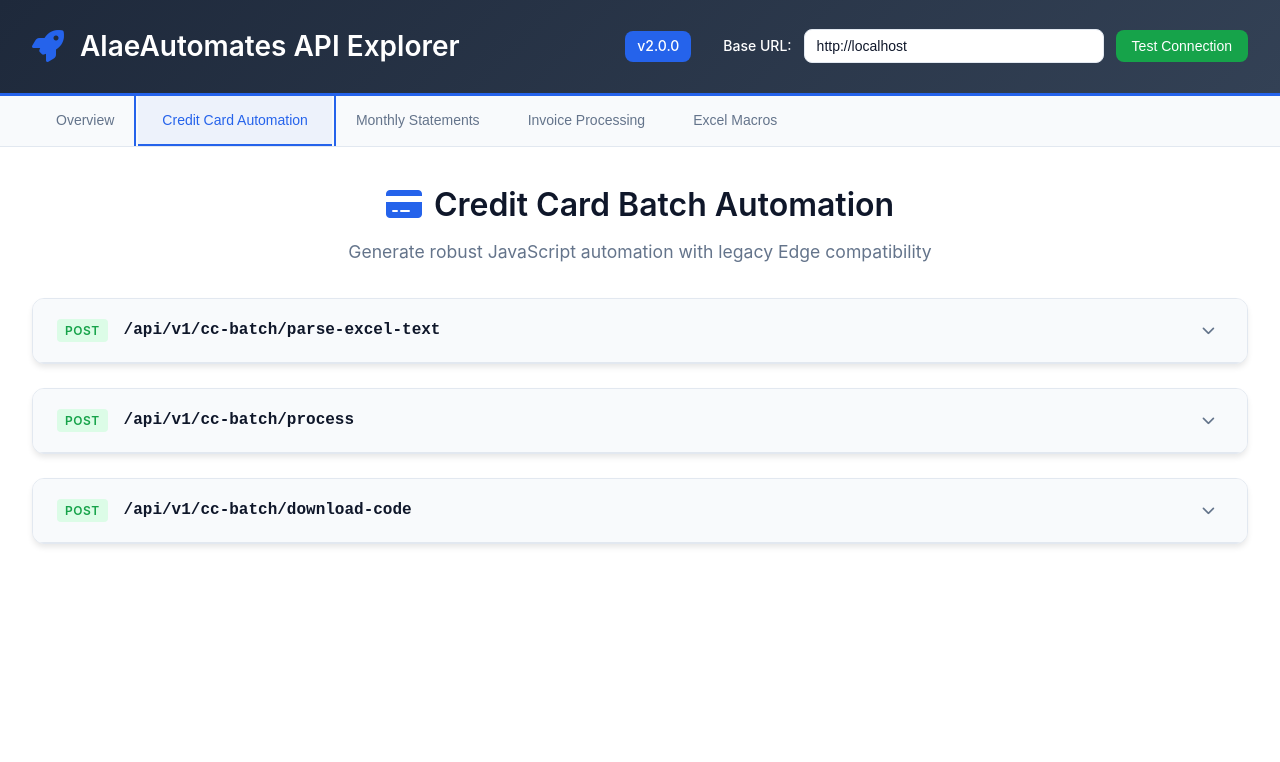
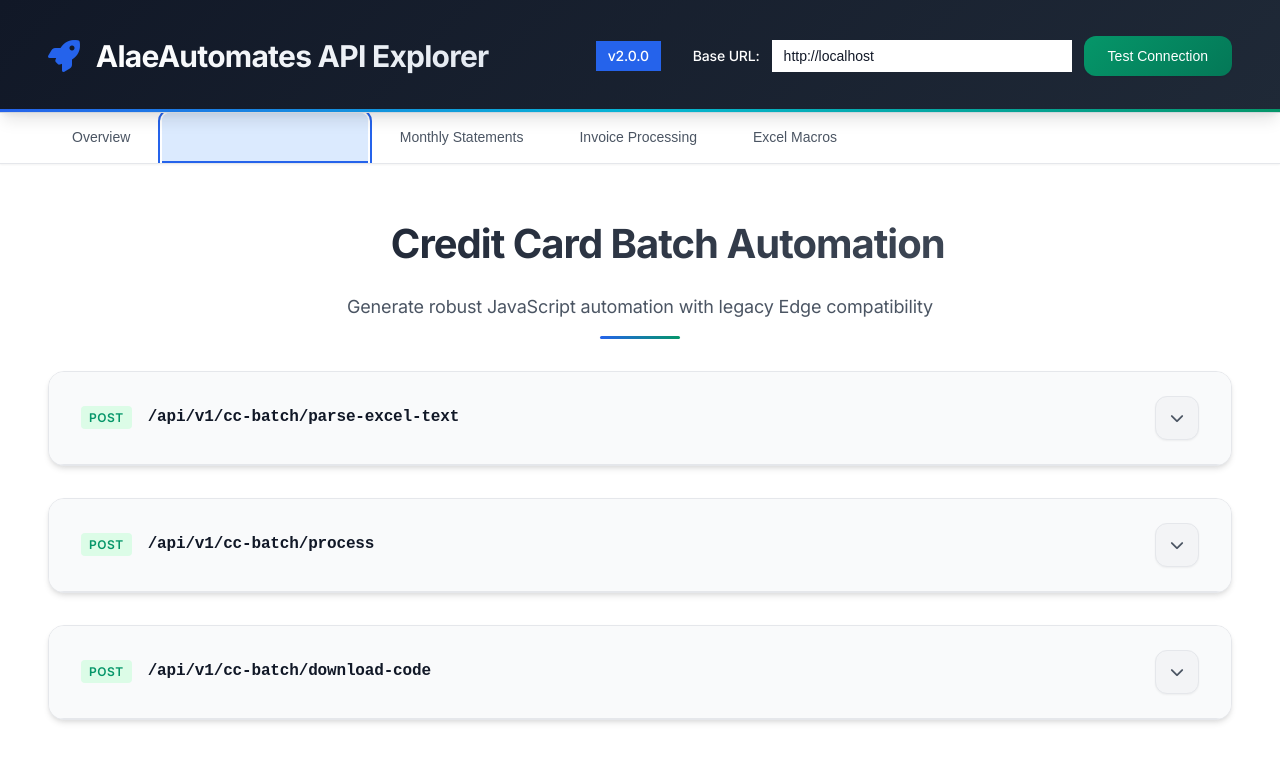
Before and after one commit to LaazAlae/alaeautomates-backend, a plain HTML site: page Visualiser/index.html in a window 1280 px wide. Both pictures are taken after a click on the button "Credit Card Automation". Drawn offline with nearby package versions, Linux system fonts and the light colour scheme; files that its build step writes are made by us from their sources; files whose address does not match are found by name.

Commit message:
Complete professional redesign: premium UI, modern   typography, enhanced animations and enterprise-grade visual   design

```diff
--- a/Visualiser/index.html
+++ b/Visualiser/index.html
@@ -4,6 +4,9 @@
     <meta charset="UTF-8">
     <meta name="viewport" content="width=device-width, initial-scale=1.0">
     <title>AlaeAutomates API Explorer</title>
+    <link rel="preconnect" href="https://fonts.googleapis.com">
+    <link rel="preconnect" href="https://fonts.gstatic.com" crossorigin>
+    <link href="https://fonts.googleapis.com/css2?family=Inter:wght@400;500;600;700&display=swap" rel="stylesheet">
     <link rel="stylesheet" href="/visualizer/styles.css">
     <link href="https://cdnjs.cloudflare.com/ajax/libs/prism/1.29.0/themes/prism-tomorrow.min.css" rel="stylesheet">
     <link href="https://cdnjs.cloudflare.com/ajax/libs/font-awesome/6.4.0/css/all.min.css" rel="stylesheet">
@@ -30,11 +33,13 @@
 
         <!-- Navigation -->
         <nav class="nav-tabs">
-            <button class="tab-btn active" data-section="overview">Overview</button>
-            <button class="tab-btn" data-section="cc-batch">Credit Card Automation</button>
-            <button class="tab-btn" data-section="monthly-statements">Monthly Statements</button>
-            <button class="tab-btn" data-section="invoices">Invoice Processing</button>
-            <button class="tab-btn" data-section="excel-macros">Excel Macros</button>
+            <div class="nav-tabs-inner">
+                <button class="tab-btn active" data-section="overview">Overview</button>
+                <button class="tab-btn" data-section="cc-batch">Credit Card Automation</button>
+                <button class="tab-btn" data-section="monthly-statements">Monthly Statements</button>
+                <button class="tab-btn" data-section="invoices">Invoice Processing</button>
+                <button class="tab-btn" data-section="excel-macros">Excel Macros</button>
+            </div>
         </nav>
 
         <!-- Main Content -->
--- a/Visualiser/styles.css
+++ b/Visualiser/styles.css
@@ -1,24 +1,57 @@
-/* AlaeAutomates API Explorer Styles */
+/* AlaeAutomates API Explorer - Professional Edition */
 :root {
+    /* Professional Color Palette */
     --primary-color: #2563eb;
     --primary-hover: #1d4ed8;
-    --success-color: #16a34a;
+    --primary-light: #dbeafe;
+    --success-color: #059669;
+    --success-light: #d1fae5;
     --warning-color: #d97706;
+    --warning-light: #fef3c7;
     --error-color: #dc2626;
-    --dark-bg: #1e293b;
-    --dark-surface: #334155;
-    --light-surface: #f8fafc;
-    --border-color: #e2e8f0;
-    --text-primary: #0f172a;
-    --text-secondary: #64748b;
-    --text-light: #94a3b8;
-    --code-bg: #1e1e1e;
-    --shadow: 0 4px 6px -1px rgba(0, 0, 0, 0.1);
-    --shadow-lg: 0 10px 15px -3px rgba(0, 0, 0, 0.1);
-    --radius: 8px;
+    --error-light: #fee2e2;
+
+    /* Sophisticated Grays */
+    --gray-50: #f9fafb;
+    --gray-100: #f3f4f6;
+    --gray-200: #e5e7eb;
+    --gray-300: #d1d5db;
+    --gray-400: #9ca3af;
+    --gray-500: #6b7280;
+    --gray-600: #4b5563;
+    --gray-700: #374151;
+    --gray-800: #1f2937;
+    --gray-900: #111827;
+
+    /* Modern Surfaces */
+    --surface-primary: #ffffff;
+    --surface-secondary: var(--gray-50);
+    --surface-tertiary: var(--gray-100);
+    --surface-dark: var(--gray-900);
+
+    /* Typography */
+    --text-primary: var(--gray-900);
+    --text-secondary: var(--gray-600);
+    --text-tertiary: var(--gray-500);
+    --text-inverse: #ffffff;
+
+    /* Borders & Shadows */
+    --border-light: var(--gray-200);
+    --border-medium: var(--gray-300);
+    --shadow-sm: 0 1px 2px 0 rgba(0, 0, 0, 0.05);
+    --shadow-md: 0 4px 6px -1px rgba(0, 0, 0, 0.1), 0 2px 4px -1px rgba(0, 0, 0, 0.06);
+    --shadow-lg: 0 10px 15px -3px rgba(0, 0, 0, 0.1), 0 4px 6px -2px rgba(0, 0, 0, 0.05);
+    --shadow-xl: 0 20px 25px -5px rgba(0, 0, 0, 0.1), 0 10px 10px -5px rgba(0, 0, 0, 0.04);
+
+    /* Spacing & Radius */
+    --radius-sm: 6px;
+    --radius-md: 8px;
     --radius-lg: 12px;
-    --info-bg: #dbeafe;
-    --info-border: #3b82f6;
+    --radius-xl: 16px;
+
+    /* Info Components */
+    --info-bg: var(--primary-light);
+    --info-border: var(--primary-color);
 }
 
 * {
@@ -28,27 +61,44 @@
 }
 
 body {
-    font-family: -apple-system, BlinkMacSystemFont, 'Segoe UI', Roboto, sans-serif;
+    font-family: 'Inter', -apple-system, BlinkMacSystemFont, 'Segoe UI', 'Roboto', 'Oxygen', 'Ubuntu', 'Cantarell', sans-serif;
     line-height: 1.6;
     color: var(--text-primary);
-    background: linear-gradient(135deg, #f0f9ff 0%, #e0f2fe 100%);
+    background: linear-gradient(135deg, var(--gray-50) 0%, var(--surface-secondary) 50%, var(--gray-100) 100%);
+    min-height: 100vh;
+    font-size: 16px;
+    font-weight: 400;
+    letter-spacing: -0.01em;
+    -webkit-font-smoothing: antialiased;
+    -moz-osx-font-smoothing: grayscale;
+}
+
+.container {
+    width: 100%;
+    margin: 0;
+    background: white;
     min-height: 100vh;
 }
 
-.container {
-    max-width: 1400px;
-    margin: 0 auto;
-    background: white;
-    min-height: 100vh;
+/* Professional Header */
+.header {
+    background: linear-gradient(135deg, var(--surface-dark) 0%, var(--gray-800) 100%);
+    color: var(--text-inverse);
+    padding: 2rem 2rem;
+    border-bottom: 1px solid var(--border-medium);
     box-shadow: var(--shadow-lg);
+    position: relative;
+    z-index: 50;
 }
 
-/* Header */
-.header {
-    background: linear-gradient(135deg, var(--dark-bg) 0%, var(--dark-surface) 100%);
-    color: white;
-    padding: 1.5rem 2rem;
-    border-bottom: 3px solid var(--primary-color);
+.header::after {
+    content: '';
+    position: absolute;
+    bottom: 0;
+    left: 0;
+    right: 0;
+    height: 3px;
+    background: linear-gradient(90deg, var(--primary-color) 0%, #06b6d4 50%, var(--success-color) 100%);
 }
 
 .header-content {
@@ -56,6 +106,9 @@ body {
     justify-content: space-between;
     align-items: center;
     gap: 2rem;
+    max-width: 1600px;
+    margin: 0 auto;
+    padding: 0 1rem;
 }
 
 .logo {
@@ -76,9 +129,14 @@ body {
 }
 
 .logo h1 {
-    font-size: 1.75rem;
-    font-weight: 600;
+    font-size: 1.875rem;
+    font-weight: 700;
     margin: 0;
+    letter-spacing: -0.025em;
+    background: linear-gradient(135deg, #ffffff 0%, #e2e8f0 100%);
+    -webkit-background-clip: text;
+    -webkit-text-fill-color: transparent;
+    background-clip: text;
 }
 
 .header-info {
@@ -117,31 +175,66 @@ body {
 }
 
 .btn-test {
-    background: var(--success-color);
-    color: white;
-    padding: 0.5rem 1rem;
+    background: linear-gradient(135deg, var(--success-color) 0%, #047857 100%);
+    color: var(--text-inverse);
+    padding: 0.75rem 1.5rem;
     border: none;
-    border-radius: var(--radius);
+    border-radius: var(--radius-lg);
     font-size: 0.875rem;
+    font-weight: 500;
     cursor: pointer;
-    transition: all 0.2s;
+    transition: all 0.3s cubic-bezier(0.4, 0, 0.2, 1);
     display: inline-flex;
     align-items: center;
-    gap: 0.5rem;
+    gap: 0.75rem;
+    box-shadow: var(--shadow-sm);
+    position: relative;
+    overflow: hidden;
+}
+
+.btn-test::before {
+    content: '';
+    position: absolute;
+    inset: 0;
+    background: linear-gradient(135deg, rgba(255,255,255,0.2) 0%, transparent 100%);
+    opacity: 0;
+    transition: opacity 0.3s ease;
 }
 
 .btn-test:hover {
-    background: #15803d;
-    transform: translateY(-1px);
+    background: linear-gradient(135deg, #047857 0%, #065f46 100%);
+    transform: translateY(-2px) scale(1.02);
+    box-shadow: var(--shadow-lg);
 }
 
-/* Navigation */
+.btn-test:hover::before {
+    opacity: 1;
+}
+
+.btn-test:active {
+    transform: translateY(-1px) scale(1.01);
+}
+
+/* Professional Navigation */
 .nav-tabs {
     display: flex;
-    background: var(--light-surface);
-    border-bottom: 1px solid var(--border-color);
+    background: var(--surface-primary);
+    border-bottom: 1px solid var(--border-light);
     overflow-x: auto;
-    padding: 0 2rem;
+    justify-content: center;
+    position: sticky;
+    top: 0;
+    z-index: 40;
+    backdrop-filter: blur(8px);
+    box-shadow: var(--shadow-sm);
+}
+
+.nav-tabs-inner {
+    display: flex;
+    max-width: 1600px;
+    width: 100%;
+    padding: 0 3rem;
+    gap: 0.5rem;
 }
 
 .tab-btn {
@@ -152,25 +245,52 @@ body {
     font-weight: 500;
     color: var(--text-secondary);
     cursor: pointer;
-    transition: all 0.2s;
+    transition: all 0.3s cubic-bezier(0.4, 0, 0.2, 1);
     border-bottom: 2px solid transparent;
     white-space: nowrap;
+    border-radius: var(--radius-md) var(--radius-md) 0 0;
+    position: relative;
+    overflow: hidden;
+}
+
+.tab-btn::before {
+    content: '';
+    position: absolute;
+    top: 0;
+    left: 0;
+    right: 0;
+    bottom: 0;
+    background: var(--primary-light);
+    opacity: 0;
+    transition: opacity 0.3s ease;
 }
 
 .tab-btn:hover {
     color: var(--primary-color);
-    background: rgba(37, 99, 235, 0.05);
+    transform: translateY(-1px);
+}
+
+.tab-btn:hover::before {
+    opacity: 0.5;
 }
 
 .tab-btn.active {
     color: var(--primary-color);
     border-bottom-color: var(--primary-color);
-    background: rgba(37, 99, 235, 0.05);
+    background: var(--primary-light);
+    font-weight: 600;
+}
+
+.tab-btn.active::before {
+    opacity: 1;
 }
 
 /* Main Content */
 .main-content {
-    padding: 2rem;
+    padding: 3rem 3rem;
+    max-width: 1600px;
+    margin: 0 auto;
+    min-height: calc(100vh - 200px);
 }
 
 .api-section {
@@ -182,27 +302,51 @@ body {
 }
 
 .section-header {
-    margin-bottom: 2rem;
+    margin-bottom: 3rem;
     text-align: center;
+    position: relative;
+}
+
+.section-header::after {
+    content: '';
+    position: absolute;
+    bottom: -1rem;
+    left: 50%;
+    transform: translateX(-50%);
+    width: 80px;
+    height: 3px;
+    background: linear-gradient(90deg, var(--primary-color), var(--success-color));
+    border-radius: 2px;
 }
 
 .section-header h2 {
-    font-size: 2rem;
-    font-weight: 600;
-    margin-bottom: 0.5rem;
+    font-size: 2.5rem;
+    font-weight: 700;
+    margin-bottom: 1rem;
     display: flex;
     align-items: center;
     justify-content: center;
-    gap: 0.75rem;
+    gap: 1rem;
+    letter-spacing: -0.025em;
+    background: linear-gradient(135deg, var(--text-primary) 0%, var(--text-secondary) 100%);
+    -webkit-background-clip: text;
+    -webkit-text-fill-color: transparent;
+    background-clip: text;
 }
 
 .section-header h2 i {
     color: var(--primary-color);
+    font-size: 2.25rem;
+    filter: drop-shadow(0 2px 4px rgba(37, 99, 235, 0.2));
 }
 
 .section-header p {
     color: var(--text-secondary);
-    font-size: 1.1rem;
+    font-size: 1.125rem;
+    font-weight: 400;
+    max-width: 600px;
+    margin: 0 auto;
+    line-height: 1.7;
 }
 
 /* Feature Grid */
@@ -214,14 +358,15 @@ body {
 }
 
 .feature-card {
-    background: white;
-    border: 1px solid var(--border-color);
-    border-radius: var(--radius-lg);
-    padding: 1.5rem;
-    box-shadow: var(--shadow);
-    transition: all 0.2s;
+    background: var(--surface-primary);
+    border: 1px solid var(--border-light);
+    border-radius: var(--radius-xl);
+    padding: 2.5rem;
+    box-shadow: var(--shadow-md);
+    transition: all 0.4s cubic-bezier(0.4, 0, 0.2, 1);
     position: relative;
     overflow: hidden;
+    backdrop-filter: blur(8px);
 }
 
 .feature-card::before {
@@ -231,12 +376,26 @@ body {
     left: 0;
     right: 0;
     height: 4px;
-    background: linear-gradient(90deg, var(--primary-color), var(--success-color));
+    background: linear-gradient(90deg, var(--primary-color), #06b6d4, var(--success-color));
+}
+
+.feature-card::after {
+    content: '';
+    position: absolute;
+    inset: 0;
+    background: radial-gradient(circle at 50% 0%, rgba(37, 99, 235, 0.03) 0%, transparent 50%);
+    opacity: 0;
+    transition: opacity 0.4s ease;
 }
 
 .feature-card:hover {
-    transform: translateY(-2px);
-    box-shadow: var(--shadow-lg);
+    transform: translateY(-8px) scale(1.02);
+    box-shadow: var(--shadow-xl);
+    border-color: var(--primary-color);
+}
+
+.feature-card:hover::after {
+    opacity: 1;
 }
 
 .feature-card i {
@@ -293,29 +452,55 @@ body {
     color: var(--error-color);
 }
 
-/* Endpoint Cards */
+/* Professional Endpoint Cards */
 .endpoint-card {
-    background: white;
-    border: 1px solid var(--border-color);
-    border-radius: var(--radius-lg);
-    margin-bottom: 1.5rem;
+    background: var(--surface-primary);
+    border: 1px solid var(--border-light);
+    border-radius: var(--radius-xl);
+    margin-bottom: 2rem;
     overflow: hidden;
-    box-shadow: var(--shadow);
+    box-shadow: var(--shadow-md);
+    transition: all 0.4s cubic-bezier(0.4, 0, 0.2, 1);
+    position: relative;
+}
+
+.endpoint-card::before {
+    content: '';
+    position: absolute;
+    top: 0;
+    left: 0;
+    right: 0;
+    height: 2px;
+    background: linear-gradient(90deg, var(--primary-color), var(--success-color));
+    opacity: 0;
+    transition: opacity 0.3s ease;
+}
+
+.endpoint-card:hover {
+    box-shadow: var(--shadow-xl);
+    transform: translateY(-4px);
+    border-color: var(--border-medium);
+}
+
+.endpoint-card:hover::before {
+    opacity: 1;
 }
 
 .endpoint-header {
     display: flex;
     justify-content: space-between;
     align-items: center;
-    padding: 1rem 1.5rem;
-    background: var(--light-surface);
-    border-bottom: 1px solid var(--border-color);
+    padding: 1.5rem 2rem;
+    background: var(--surface-secondary);
+    border-bottom: 1px solid var(--border-light);
     cursor: pointer;
-    transition: all 0.2s;
+    transition: all 0.3s cubic-bezier(0.4, 0, 0.2, 1);
+    position: relative;
 }
 
 .endpoint-header:hover {
-    background: #f1f5f9;
+    background: var(--surface-tertiary);
+    transform: translateX(4px);
 }
 
 .endpoint-title {
@@ -332,26 +517,41 @@ body {
 }
 
 .btn-toggle {
-    background: none;
-    border: none;
+    background: var(--surface-tertiary);
+    border: 1px solid var(--border-light);
     color: var(--text-secondary);
     cursor: pointer;
-    padding: 0.5rem;
-    border-radius: var(--radius);
-    transition: all 0.2s;
+    padding: 0.75rem;
+    border-radius: var(--radius-lg);
+    transition: all 0.3s cubic-bezier(0.4, 0, 0.2, 1);
+    min-width: 44px;
+    min-height: 44px;
+    display: flex;
+    align-items: center;
+    justify-content: center;
+    box-shadow: var(--shadow-sm);
 }
 
 .btn-toggle:hover {
-    background: var(--border-color);
-    color: var(--primary-color);
+    background: var(--primary-color);
+    color: var(--text-inverse);
+    transform: scale(1.1);
+    box-shadow: var(--shadow-md);
 }
 
 .btn-toggle i {
-    transition: transform 0.2s;
+    transition: transform 0.3s cubic-bezier(0.4, 0, 0.2, 1);
+    font-size: 0.875rem;
 }
 
 .btn-toggle.active i {
     transform: rotate(180deg);
+}
+
+.btn-toggle.active {
+    background: var(--primary-color);
+    color: var(--text-inverse);
+    border-color: var(--primary-hover);
 }
 
 .endpoint-content {
@@ -624,11 +824,15 @@ body {
     }
 
     .main-content {
-        padding: 1rem;
+        padding: 1.5rem;
     }
 
-    .nav-tabs {
-        padding: 0 1rem;
+    .nav-tabs-inner {
+        padding: 0 1.5rem;
+    }
+
+    .header-content {
+        padding: 0 0.5rem;
     }
 
     .tab-btn {
```
